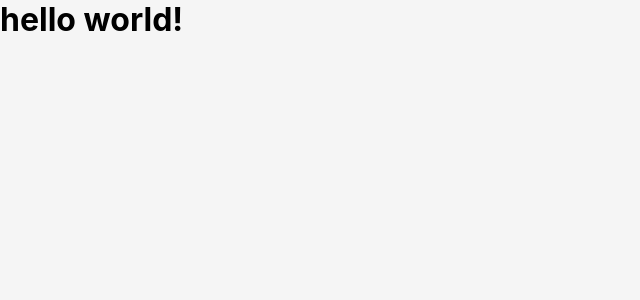
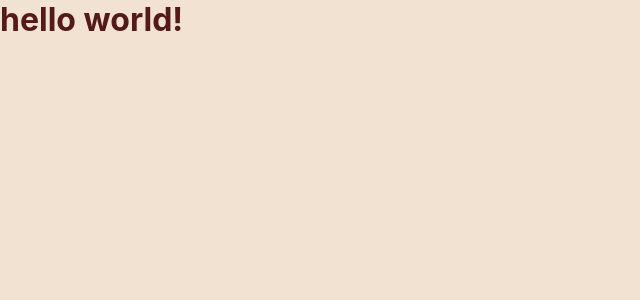
Before and after one commit to AAVerse/portfolio, an Angular app: page / in a window 1280 px wide. Shown: the top 300 px of the page, without its empty margins (0-640 px from the left). Built offline with nearby package versions, Linux system fonts and the light colour scheme.

Commit message:
feat: basic navbar commit

```diff
--- a/src/styles.scss
+++ b/src/styles.scss
@@ -1,10 +1,24 @@
 /* You can add global styles to this file, and also import other style files */
 
-*, body {
+:root {
+  --color-primary: #810b38;
+  --color-background: #f1e2d1;
+  --color-surface: #dcc3aa;
+  --color-text: #541a1a;
+  --navbar-expanded-width: clamp(20rem, 30vw, 30rem);
+  --navbar-collapsed-width: clamp(4rem, 5vw, 5rem);
+}
+
+* {
   margin: 0;
   padding: 0;
+  box-sizing: border-box;
+}
+
+html,
+body {
   font-family: -apple-system, BlinkMacSystemFont, 'Segoe UI', Roboto, Oxygen,
     Ubuntu, Cantarell, 'Open Sans', 'Helvetica Neue', sans-serif;
-  background-color: #f5f5f5;
-  box-sizing: border-box;
+  background-color: var(--color-background);
+  color: var(--color-text);
 }
```
